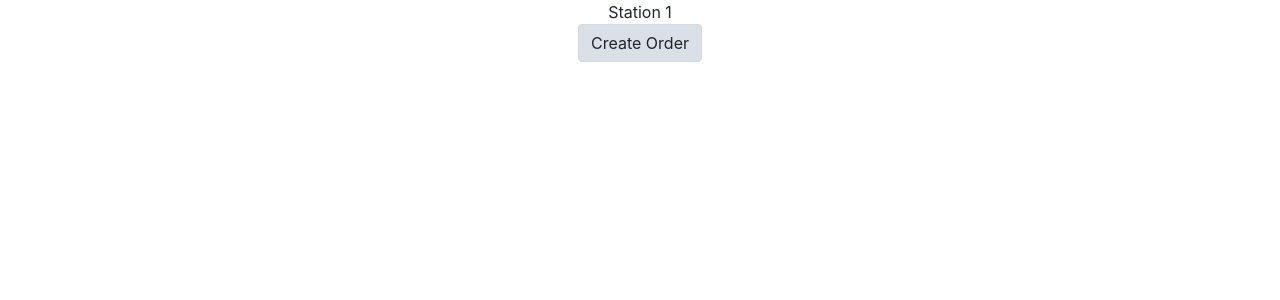
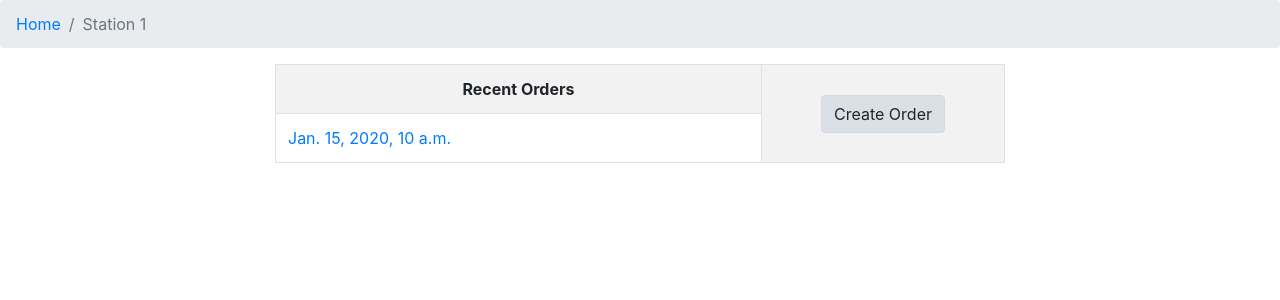
Before and after one commit to lemmetry/jcc, a Django app: a page that uses templates/inventory/orders.html in a window 1280 px wide. Shown: the top 300 px of the page. Run offline with Django 3.2, Linux system fonts and the light colour scheme; tables that the repository leaves empty hold one stand-in row (values such as "Sample post"); some libraries are stand-ins or nearby versions.

Commit message:
Fixes #13.

```diff
--- a/inventory/views.py
+++ b/inventory/views.py
@@ -12,10 +12,20 @@ from inventory.models import VehicleOrderToItemAssociation
 
 def orders(request, station_id):
     station = Station.objects.get(station_id=station_id)
+    station_name = station.get_name()
+    last_five_station_orders = station.stationorder_set.all()[:5]
+    if last_five_station_orders:
+        last_five_station_orders = reversed(last_five_station_orders)
+        no_records_exist_message = None
+    else:
+        no_records_exist_message = "No Orders Found."
 
     template = 'orders.html'
     context = {
-        'station': station,
+        'station_id': station_id,
+        'station_name': station_name,
+        'last_five_station_orders': last_five_station_orders,
+        'no_records_exist_message': no_records_exist_message
     }
     return render(request, template, context)
 
--- a/templates/inventory/orders.html
+++ b/templates/inventory/orders.html
@@ -14,21 +14,49 @@
 
 <body style="overflow-y:scroll;">
 
+  <nav aria-label="breadcrumb">
+    <ol class="breadcrumb">
+      <li class="breadcrumb-item"><a href="{% url 'home' %}">Home</a></li>
+      <li class="breadcrumb-item active" aria-current="page">{{ station_name }}</li>
+    </ol>
+  </nav>
+
+  <div class="container">
     <div class="row">
-    <div class="col-md-6" style="float:none; margin:auto; text-align: center">
-      {{ station.get_name }}
-    </div>
-  </div>
 
-  <div class="row">
-    <div class="col-md-6" style="float:none; margin:auto; text-align: center">
-      <a href="{% url 'station fleet' station_id=station.station_id %}"
+      <div class="col-md-8" style="float:none; margin:auto;">
+        <table class="table table-striped table-bordered">
+
+          <tr>
+            <th class="col-md-8" style="text-align: center">Recent Orders</th>
+            <td class="col-md-4 bg-transparent" rowspan="0" style="text-align: center; vertical-align: middle">
+              <a href="{% url 'station fleet' station_id=station_id %}"
                  class="btn btn-light active"
                  role="button"
                  aria-pressed="true">Create Order
               </a>
+            </td>
+          </tr>
+
+          {% if no_records_exist_message %}
+            <tr>
+              <td style="text-align: center">{{ no_records_exist_message }}</td>
+            </tr>
+          {% else %}
+            {% for station_order in last_five_station_orders %}
+              <tr>
+                <td>
+                  <a href="#">{{ station_order.timestamp }}</a>
+                </td>
+              </tr>
+            {% endfor %}
+          {% endif %}
+
+        </table>
       </div>
-  </div>
+
+    </div> <!-- /row -->
+  </div> <!-- /container -->
 
   <!-- Optional JavaScript -->
   <!-- jQuery first, then Popper.js, then Bootstrap JS -->
```
Lines whose indentation alone changed are shown as unchanged.
